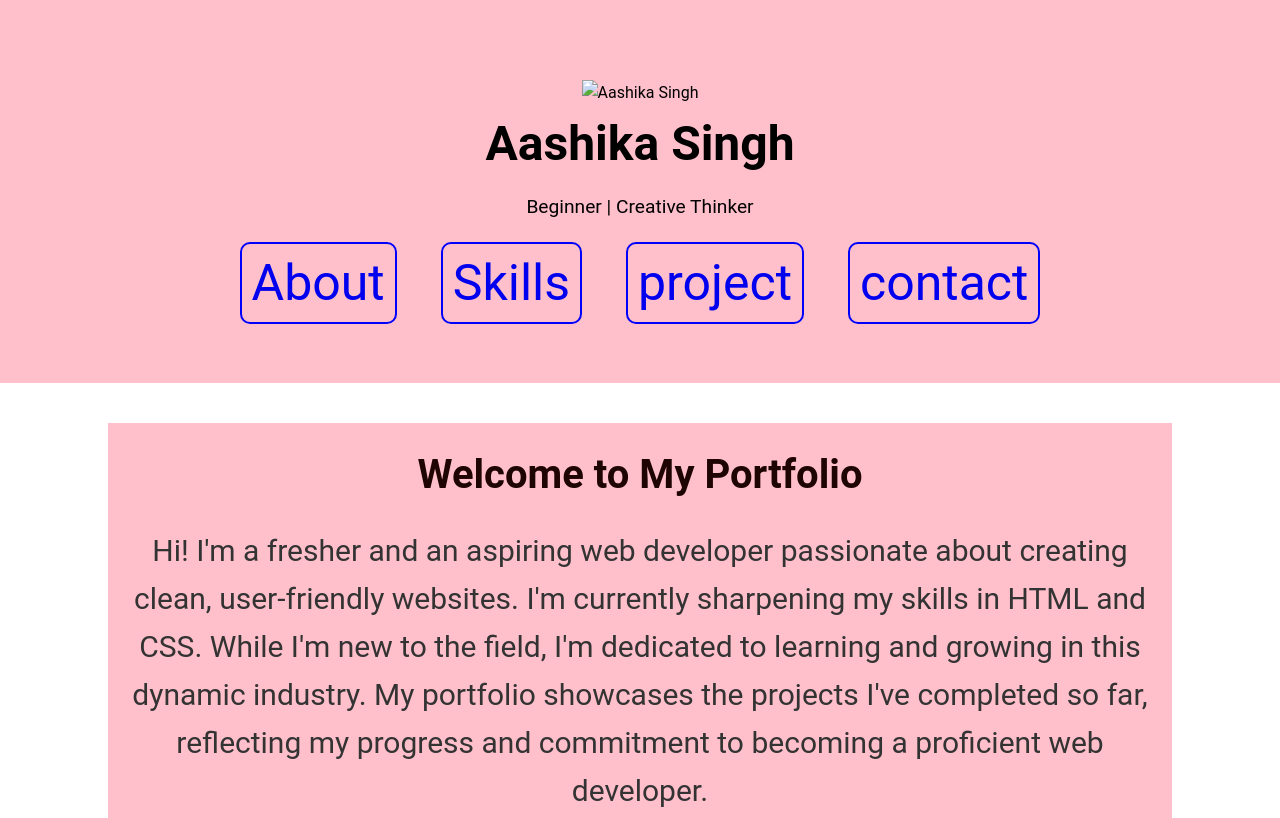
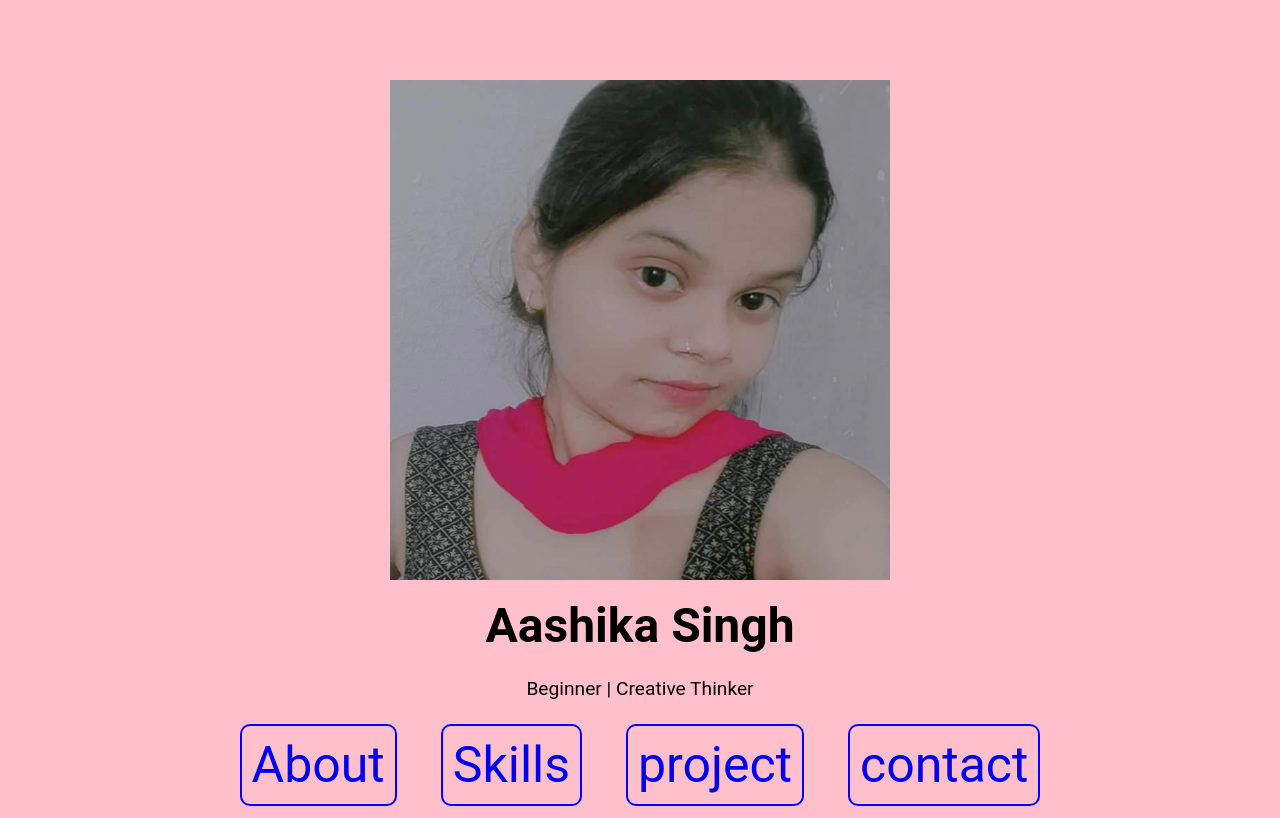
Before and after one commit to saurya96/portfolio1, a plain HTML site: page index.html in a window 1280 px wide. Shown: the top 818 px of the page. Drawn offline with Linux system fonts and the light colour scheme.

Commit message:
Update index.html

```diff
--- a/index.html
+++ b/index.html
@@ -11,7 +11,7 @@
   <body>
       <header>
           <div class="container">
-              <img src="WhatsApp Image 2024-08-21 at 10.20.53 AM.jpeg" alt="Aashika Singh">
+              <img src="image/WhatsApp Image 2024-08-21 at 10.20.53 AM.jpeg" alt="Aashika Singh">
               <h1>Aashika Singh</h1>
               <p class="subtitle">Beginner | Creative Thinker</p>
           </div>
```
